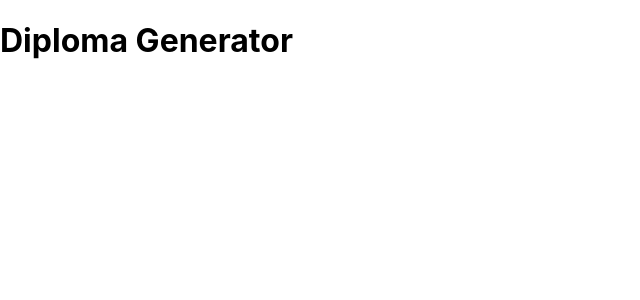
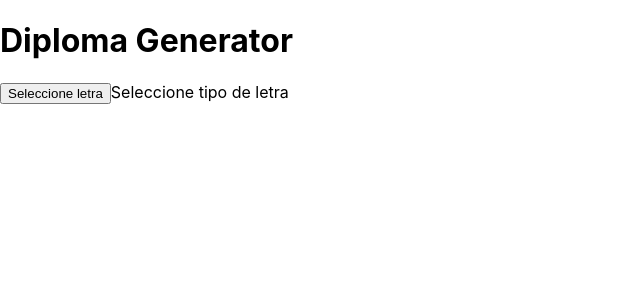
Before and after one commit to lsnoglos/diplomaGenerator, a React (Create React App) app: page / in a window 1280 px wide. Shown: the top 300 px of the page, without its empty margins (0-640 px from the left). Built offline with nearby package versions, Linux system fonts and the light colour scheme.

Commit message:
add: select font button

```diff
--- a/src/App.js
+++ b/src/App.js
@@ -1,9 +1,28 @@
-import React from 'react';
+import React, { useState } from 'react';
 
 function App() {
+  const [fontPath, setFontPath] = useState('');
+
+  const selectFont = (e) => {
+    const file = e.target.files[0];
+    if (file) {
+      setFontPath(file);
+    }
+  };
+
   return (
     <div>
       <h1>Diploma Generator</h1>
+
+      <div>
+        <button>
+          <label>
+            Seleccione letra
+            <input type="file" accept=".ttf" onChange={selectFont} style={{ display: 'none' }} />
+          </label>
+        </button>
+        <span>{fontPath.name || 'Seleccione tipo de letra'}</span>
+      </div>
     </div>
   );
 }
```
